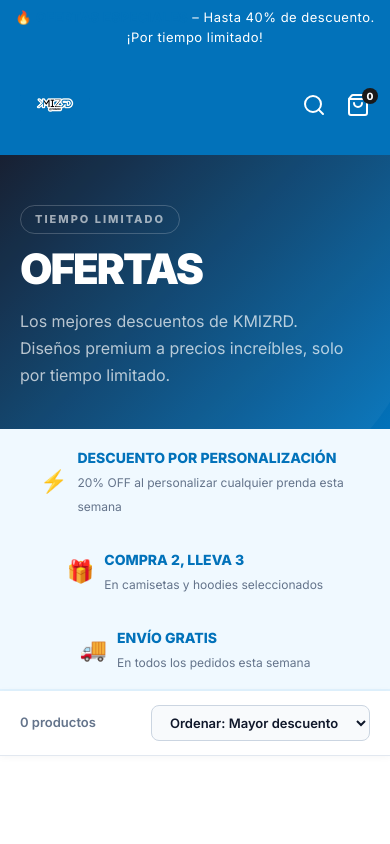
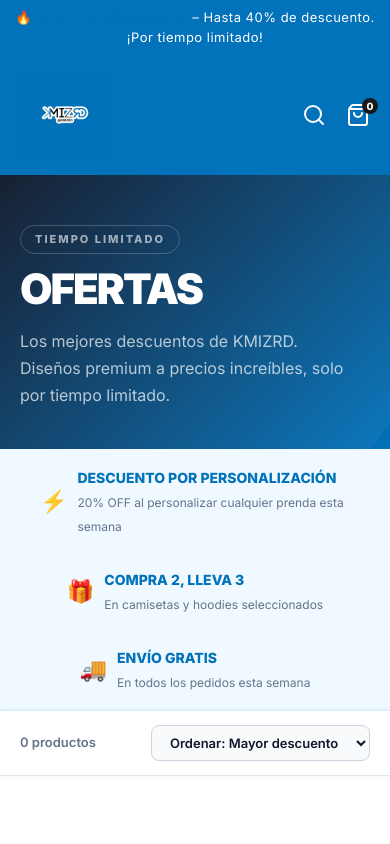
Before and after one commit to alonzo010264/KMIZRD, a plain HTML site: page ofertas/index.html in a window 390 px wide. Shown: the top 844 px of the page. Drawn offline with nearby package versions, Linux system fonts and the light colour scheme; no server answers.

Commit message:
UI: Ajustar margenes de footer y agrandar el logo en header

```diff
--- a/style.css
+++ b/style.css
@@ -2439,8 +2439,8 @@
 
     .brand-logo {
         height: auto !important;
-        max-height: 70px !important;
-        max-width: 180px;
+        max-height: 90px !important;
+        max-width: 250px;
     }
 
     .mobile-menu-btn {
@@ -2551,6 +2551,8 @@
     /* Footer Fixes */
     .footer {
         padding: 40px 20px;
+        margin: 15px;
+        border-radius: 15px;
     }
 
     .footer-top {
```
